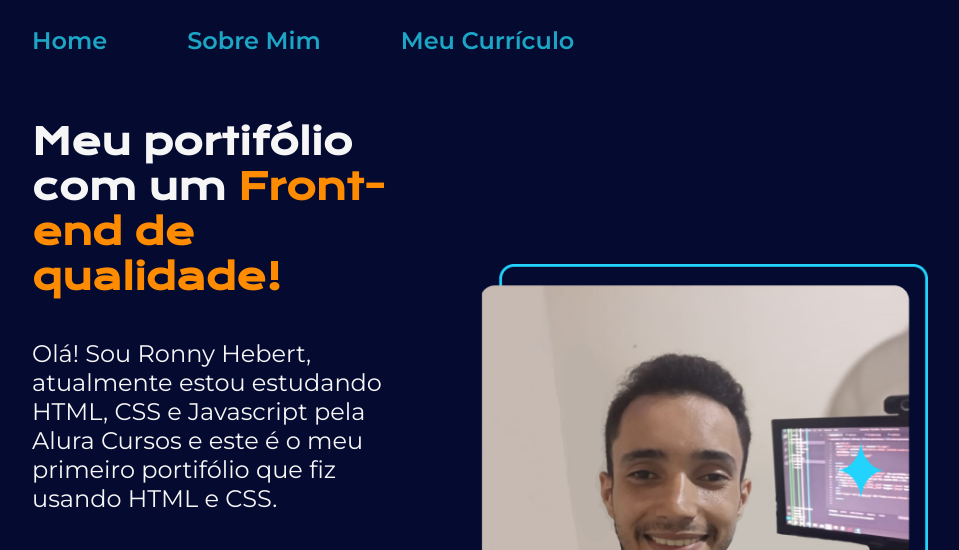
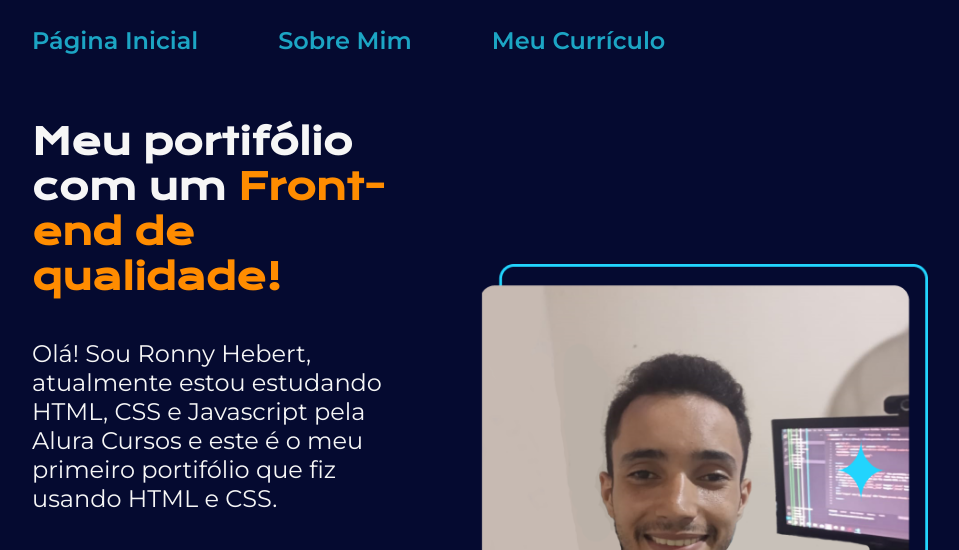
Before and after one commit to SrHebert/testegit, a plain HTML site: page index.html in a window 1280 px wide. Shown: the top 550 px of the page, without its empty margins (160-1119 px from the left). Drawn offline with nearby package versions, Linux system fonts and the light colour scheme.

Commit message:
Update index.html
home > Página Inicial

```diff
--- a/index.html
+++ b/index.html
@@ -10,7 +10,7 @@
 <body>
     <header class="cabecalho">
         <nav class="cabecalho__menu">
-            <a class="cabecalho__menu__link" target="" href="index.html">Home</a>
+            <a class="cabecalho__menu__link" target="" href="index.html">Página Inicial</a>
             <a class="cabecalho__menu__link" target="" href="about.html">Sobre Mim</a>
             <a class="cabecalho__menu__link" target="" href="curriculo.html">Meu Currículo</a>
         </nav>
```
